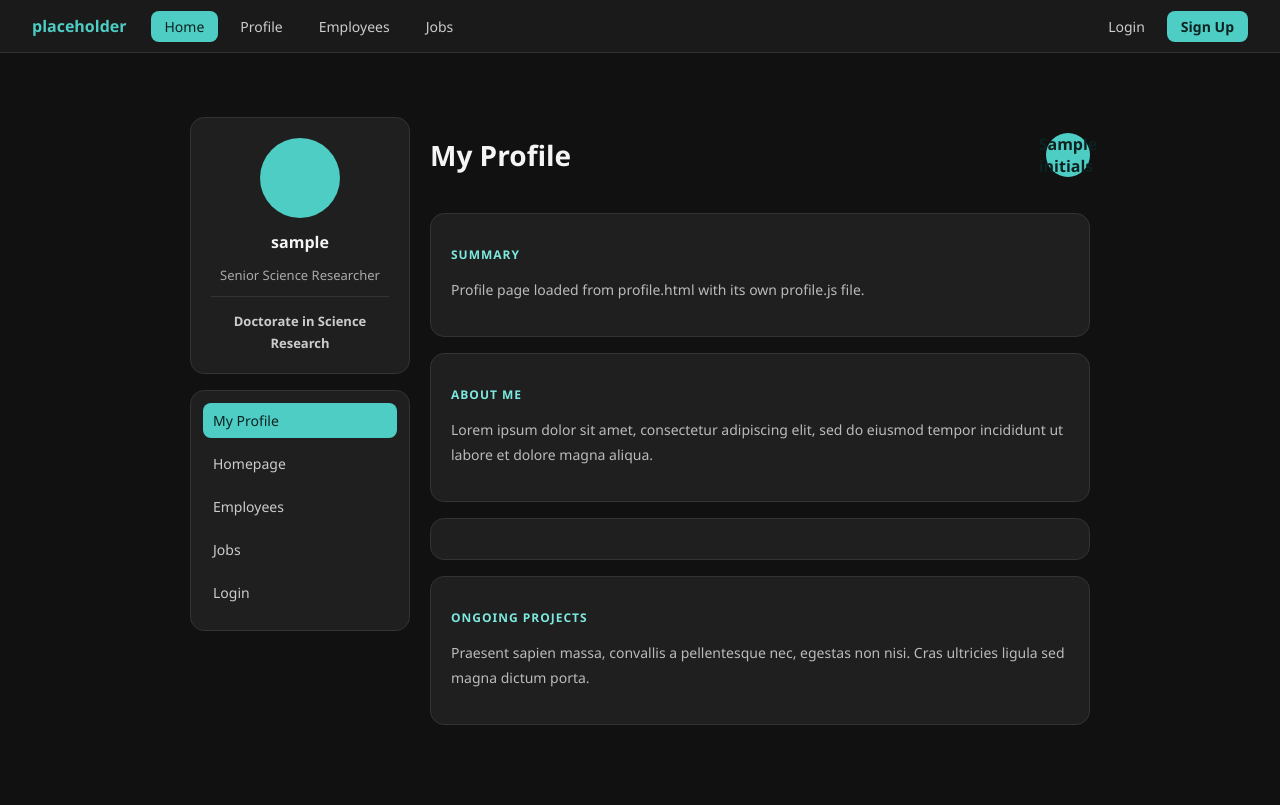
After one commit to Max-Lenton/CSIT314-Employment-Program, a Flask app: template templates/employer_profile.html in a window 1280 px wide. The commit adds this page. Run offline with Flask 3, Linux system fonts and the light colour scheme; the template is opened without the code that fills it: most values are stand-ins (such as "Sample title", 1, 10 or a date in 2020).

Commit message:
Made seperate profiles for employer and candidate

```diff
--- a/main.py
+++ b/main.py
@@ -88,11 +88,16 @@ def profile():
     initials = "".join([part[0].upper() for part in user_name.split() if part])[:2]
     account_type = session.get('account_type')
 
-    candidate_data = None
     if account_type == 'candidate':
         candidate_data = Candidate.query.get(session['user_id'])
+        return render_template("candidate_profile.html", user_name=user_name, initials=initials, candidate=candidate_data)
 
-    return render_template("profile.html", user_name=user_name, initials=initials, account_type=account_type, candidate=candidate_data)
+    elif account_type == 'employer':
+        employer_data = Employer.query.get(session['user_id'])
+        return render_template("employer_profile.html", user_name=user_name, initials=initials, employer=employer_data)
+
+    session.clear()
+    return redirect("/login")
 
 @app.route("/api/update_profile", methods=["POST"])
 def update_profile():
@@ -167,9 +172,9 @@ def api_login():
 
     employer = Employer.query.filter_by(username=username).first()
     if employer and employer.password==password:
-        session['user_id'] = employer.employer_id
+        session['user_id'] = employer.company_id
         session['account_type'] = 'employer'
-        session['name'] = employer.full_name
+        session['name'] = employer.company_name
         return jsonify({"message": "Login successful!"}), 200
 
     return jsonify({"message": "Invalid username or password."}), 401
--- a/templates/profile.html
+++ b/templates/candidate_profile.html
@@ -67,7 +67,6 @@
                     <button type="submit">Upload PDF</button>
                 </form>
 
-            {% if account_type == 'candidate' %}
             <div class="content-section">
                 <h3>Career Preferences</h3>
                 <form id="preferences-form">
@@ -91,7 +90,6 @@
                 </form>
                 <p id="preferences-status" style="margin-top: 10px; font-weight: bold;"></p>
             </div>
-            {% endif %}
 
                 <p id="upload-status" style="margin-top: 10px; font-weight: bold;"></p>
             </div>
--- /dev/null
+++ b/templates/employer_profile.html
@@ -0,0 +1,75 @@
+<!DOCTYPE html>
+<html lang="en">
+<head>
+    <meta charset="UTF-8">
+    <meta name="viewport" content="width=device-width, initial-scale=1.0">
+    <title>My Profile</title>
+    <link rel="stylesheet" href="{{ url_for('static', filename='css/style.css') }}">
+</head>
+<body>
+    <nav>
+        <div class="nav-left">
+            <span class="brand">placeholder</span>
+            <a class="active" href="/">Home</a>
+            <a href="/profile">Profile</a>
+            <a href="/employees">Employees</a>
+            <a href="/jobs">Jobs</a>
+        </div>
+
+        <div class="nav-right">
+            {% if 'user_id' in session %}
+                <a href="/logout" style="background: #ff6b6b; color: #111; font-weight: bold;">Logout</a>
+            {% else %}
+                <a href="/login">Login</a>
+                <a href="/signup" style="background: #4ecdc4; color: #0d2120; font-weight: bold;">Sign Up</a>
+            {% endif %}
+        </div>
+    </nav>
+    <div class="wrap"><div class="container">
+        <div class="sidebar">
+            <div class="profile-card">
+                <div class="avatar"></div>
+                <h2>{{ user_name }}</h2>
+                <p>Senior Science Researcher</p>
+                <hr>
+                <div><strong>Doctorate in Science Research</strong></div>
+            </div>
+
+            <ul class="menu">
+                <li><a class="active" href="/">My Profile</a></li>
+                <li><a href="/">Homepage</a></li>
+                <li><a href="/employees">Employees</a></li>
+                <li><a href="/jobs">Jobs</a></li>
+                <li><a href="/login">Login</a></li>
+            </ul>
+        </div>
+
+        <div class="main-content">
+            <div class="header">
+                <h1>My Profile</h1>
+                <div class="profile-icon">{{ initials }}</div>
+            </div>
+
+            <div class="content-section">
+                <h3>Summary</h3>
+                <p id="summary-text">Loading profile summary...</p>
+            </div>
+
+            <div class="content-section">
+                <h3>About me</h3>
+                <p>Lorem ipsum dolor sit amet, consectetur adipiscing elit, sed do eiusmod tempor incididunt ut labore et dolore magna aliqua.</p>
+            </div>
+
+            <div class="content-section">
+            </div>
+
+            <div class="content-section">
+                <h3>Ongoing projects</h3>
+                <p>Praesent sapien massa, convallis a pellentesque nec, egestas non nisi. Cras ultricies ligula sed magna dictum porta.</p>
+            </div>
+        </div>
+    </div></div>
+
+    <script src="{{ url_for('static', filename='js/profile.js') }}"></script>
+</body>
+</html>
```
